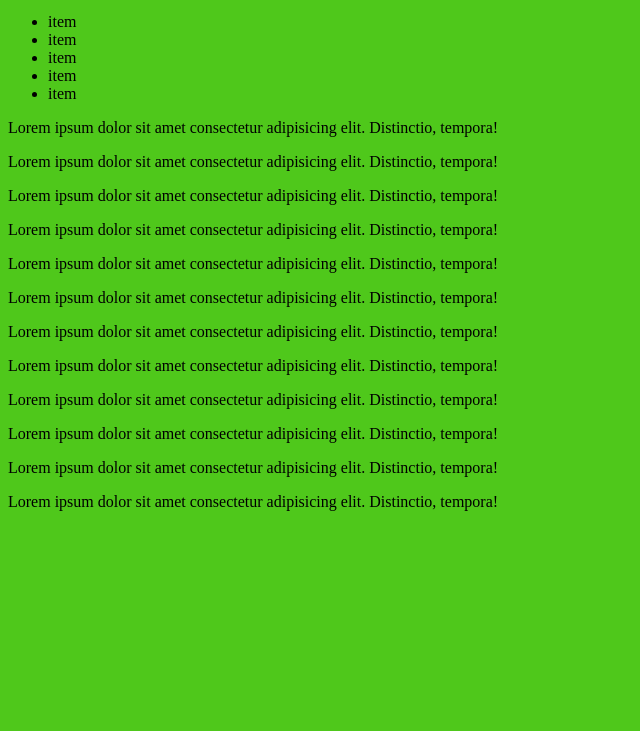
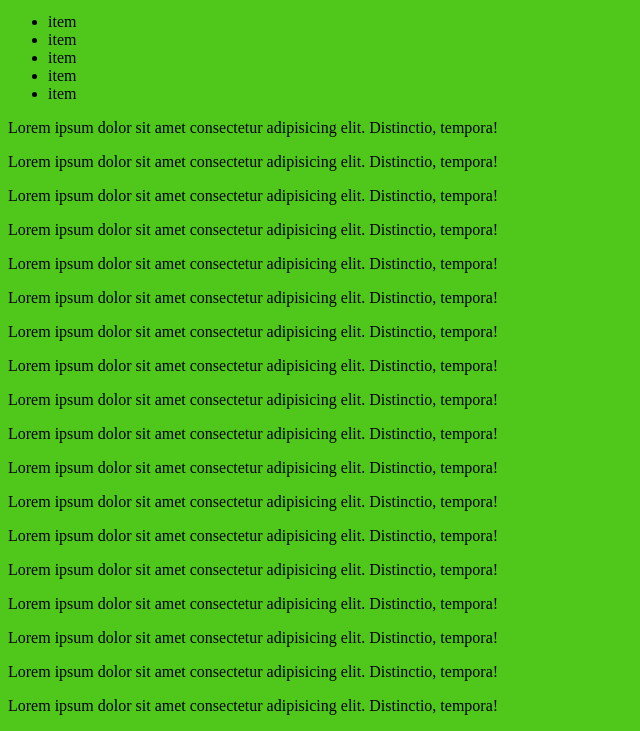
Before and after one commit to denver1981denver/git-test-1, a plain HTML site: page index.html in a window 1280 px wide. Shown: the part 101-832 px from the top of the page, without its empty margins (0-640 px from the left). Before the commit the page ends 800 px from the top, so only its background shows below. Drawn offline with Linux system fonts and the light colour scheme.

Commit message:
коммит 9

```diff
--- a/index.html
+++ b/index.html
@@ -34,5 +34,11 @@
 	<p>Lorem ipsum dolor sit amet consectetur adipisicing elit. Distinctio, tempora!</p>
 	<p>Lorem ipsum dolor sit amet consectetur adipisicing elit. Distinctio, tempora!</p>
 	<p>Lorem ipsum dolor sit amet consectetur adipisicing elit. Distinctio, tempora!</p>
+	<p>Lorem ipsum dolor sit amet consectetur adipisicing elit. Distinctio, tempora!</p>
+	<p>Lorem ipsum dolor sit amet consectetur adipisicing elit. Distinctio, tempora!</p>
+	<p>Lorem ipsum dolor sit amet consectetur adipisicing elit. Distinctio, tempora!</p>
+	<p>Lorem ipsum dolor sit amet consectetur adipisicing elit. Distinctio, tempora!</p>
+	<p>Lorem ipsum dolor sit amet consectetur adipisicing elit. Distinctio, tempora!</p>
+	<p>Lorem ipsum dolor sit amet consectetur adipisicing elit. Distinctio, tempora!</p>
 </body>
 </html>
```
